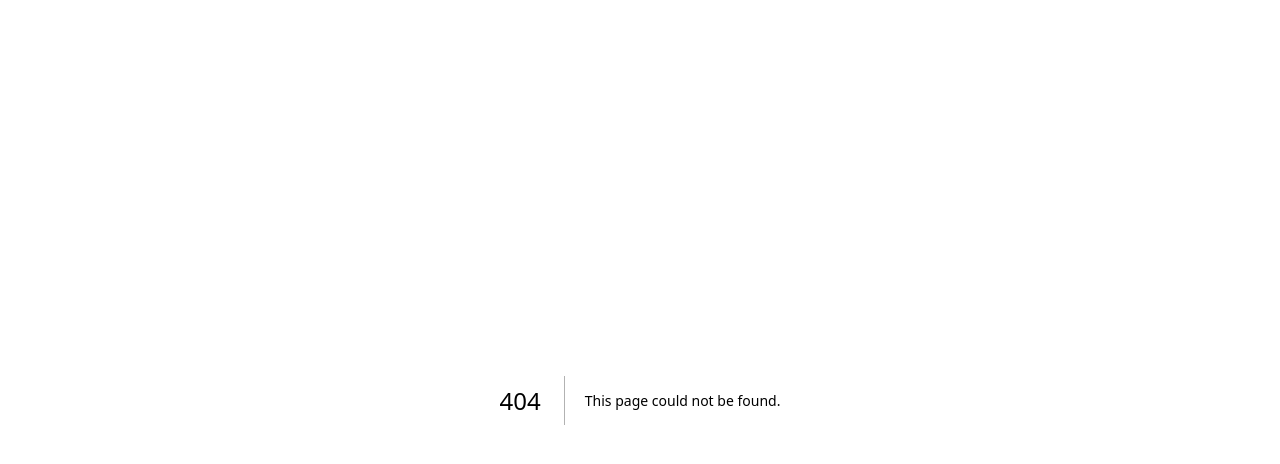
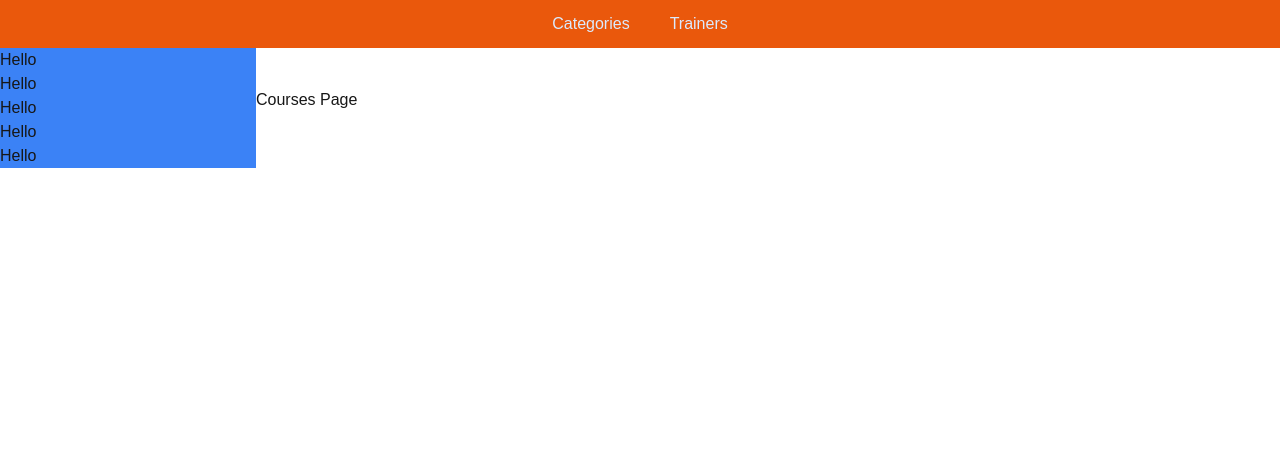
Before and after one commit to SajidNoorMuhammad/Nested-Routing-and-Components-In-NextJs, a Next.js app: page /courses in a window 1280 px wide. Before the commit this address had no page. Shown: the top 464 px of the page. Built offline with nearby package versions, Linux system fonts and the light colour scheme.

Commit message:
Create File and Add Work

```diff
--- /dev/null
+++ b/src/app/courses/page.jsx
@@ -0,0 +1,13 @@
+import React from 'react'
+
+const Courses = () => {
+    return (
+        <div className=' mt-10'>
+
+            <h1>Courses Page</h1>
+
+        </div>
+    )
+}
+
+export default Courses;
```
